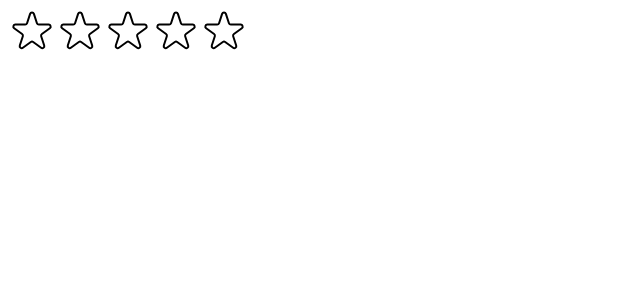
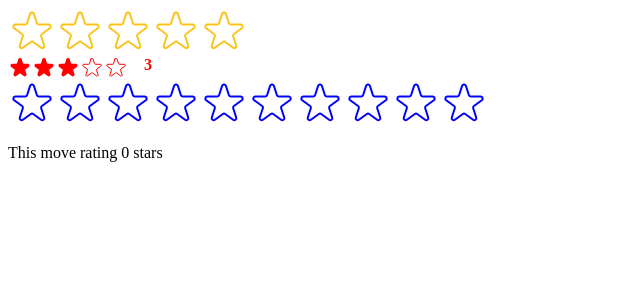
Before and after one commit to wahidullahRamaki/usepopcorn, a React (Create React App) app: page / in a window 1280 px wide. Shown: the top 300 px of the page, without its empty margins (0-640 px from the left). Built offline with nearby package versions, Linux system fonts and the light colour scheme.

Commit message:
improving reuseblity with Props

```diff
--- a/src/StarRating.js
+++ b/src/StarRating.js
@@ -9,19 +9,30 @@
 const starContainerStyle = {
   display: "flex",
 };
-const textStyle = {
-  lineHieght: "1",
-  margin: "0",
-};
 
-export default function StarRating({ maxRating = 5 }) {
-  const [rating, setRating] = useState(0);
+export default function StarRating({
+  maxRating = 5,
+  color = "#fcc419",
+  size = 48,
+  className = "",
+  message = [],
+  defaultRating = 0,
+  onSetRating,
+}) {
+  const [rating, setRating] = useState(defaultRating);
   const [tempRating, setTempRating] = useState(0);
   function handleRating(rating) {
     setRating(rating);
+    onSetRating(rating);
   }
+  const textStyle = {
+    lineHieght: "1",
+    margin: "0",
+    color,
+    fontSize: `${size / 1.5}px`,
+  };
   return (
-    <div style={containerStyle}>
+    <div style={containerStyle} className={className}>
       <div style={starContainerStyle}>
         {Array.from({ length: maxRating }, (_, i) => (
           <Star
@@ -30,21 +41,27 @@
             full={tempRating ? tempRating >= i + 1 : rating >= i + 1}
             onOverIn={() => setTempRating(i + 1)}
             onOverOut={() => setTempRating(0)}
+            color={color}
+            size={size}
           />
         ))}
       </div>
-      <h1 style={textStyle}>{tempRating || rating || ""}</h1>
+      <h1 style={textStyle}>
+        {message.length === maxRating
+          ? message[tempRating ? tempRating - 1 : rating - 1]
+          : tempRating || rating || ""}
+      </h1>
     </div>
   );
 }
-const starStyle = {
-  width: "48px",
-  height: "48px",
-  display: "block",
-  cursor: "pointer",
-};
 
-function Star({ onRate, full, onOverIn, onOverOut }) {
+function Star({ onRate, full, onOverIn, onOverOut, color, size }) {
+  const starStyle = {
+    width: `${size}px`,
+    height: `${size}px`,
+    display: "block",
+    cursor: "pointer",
+  };
   return (
     <span
       role="botton"
@@ -57,8 +74,8 @@
         <svg
           xmlns="http://www.w3.org/2000/svg"
           viewBox="0 0 20 20"
-          fill="#000"
-          stroke="#000"
+          fill={color}
+          stroke={color}
         >
           <path d="M9.049 2.927c.3-.921 1.603-.921 1.902 0l1.07 3.292a1 1 0 00.95.69h3.462c.969 0 1.371 1.24.588 1.81l-2.8 2.034a1 1 0 00-.364 1.118l1.07 3.292c.3.921-.755 1.688-1.54 1.118l-2.8-2.034a1 1 0 00-1.175 0l-2.8 2.034c-.784.57-1.838-.197-1.539-1.118l1.07-3.292a1 1 0 00-.364-1.118L2.98 8.72c-.783-.57-.38-1.81.588-1.81h3.461a1 1 0 00.951-.69l1.07-3.292z" />
         </svg>
@@ -67,7 +84,7 @@
           xmlns="http://www.w3.org/2000/svg"
           fill="none"
           viewBox="0 0 24 24"
-          stroke="#000"
+          stroke={color}
         >
           <path
             strokeLinecap="round"
--- a/src/index.js
+++ b/src/index.js
@@ -1,13 +1,34 @@
-import React from "react";
+import React, { useState } from "react";
 import ReactDOM from "react-dom/client";
 import StarRating from "./StarRating";
 // import "./index.css";
 // import App from "./App";
 
+function Test() {
+  const [movieRating, setMovieRating] = useState(0);
+  return (
+    <div>
+      <StarRating color="blue" maxRating={10} onSetRating={setMovieRating} />
+      <p>This move rating {movieRating} stars</p>
+    </div>
+  );
+}
+
 const root = ReactDOM.createRoot(document.getElementById("root"));
 root.render(
   <React.StrictMode>
     {/* <App /> */}
-    <StarRating maxRating={5} />
+    <StarRating
+      maxRating={5}
+      message={["terrible", "bad", "okey", "good", "excellent"]}
+    />
+    <StarRating
+      maxRating={5}
+      size={24}
+      color="red"
+      className="test"
+      defaultRating={3}
+    />
+    <Test />
   </React.StrictMode>
 );
```
